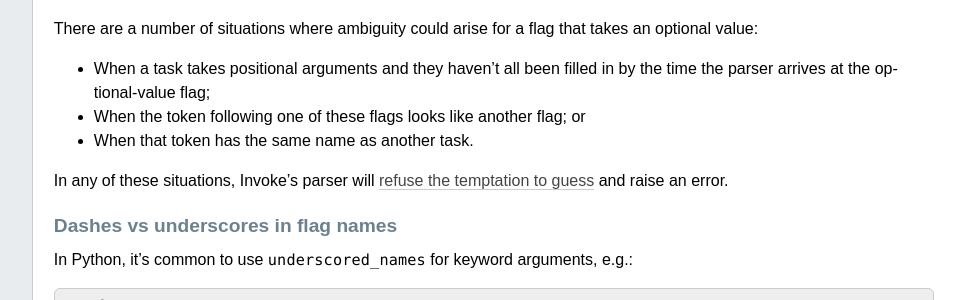
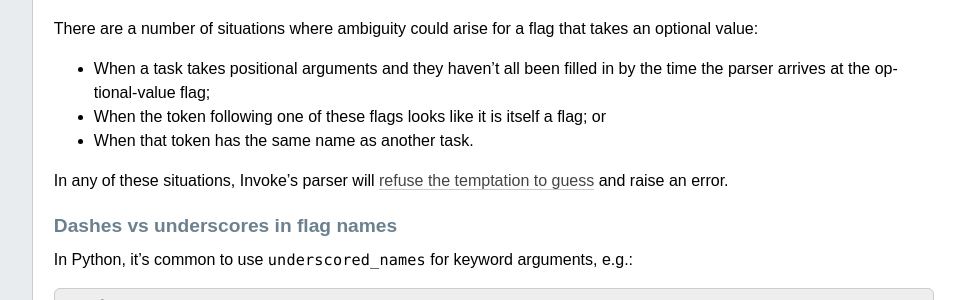
Before and after one commit to pyinvoke/invoke, a Sphinx documentation site: the page built from docs/concepts/cli/intro.rst, in a window 1280 px wide and 900 px high, scrolled down 2259 px. Shown: the part 152-452 px from the top of the window, without its empty margins (224-1189 px from the left). Built offline with Sphinx 7.4.7, drawn with Linux system fonts in a browser that asks for light colours.

Commit message:
Tiny lang tweak

```diff
--- a/docs/concepts/cli/intro.rst
+++ b/docs/concepts/cli/intro.rst
@@ -128,7 +128,8 @@ takes an optional value:
 
 * When a task takes positional arguments and they haven't all been filled in by
   the time the parser arrives at the optional-value flag;
-* When the token following one of these flags looks like another flag; or
+* When the token following one of these flags looks like it is itself a flag;
+  or
 * When that token has the same name as another task.
 
 In any of these situations, Invoke's parser will `refuse the temptation to
```
